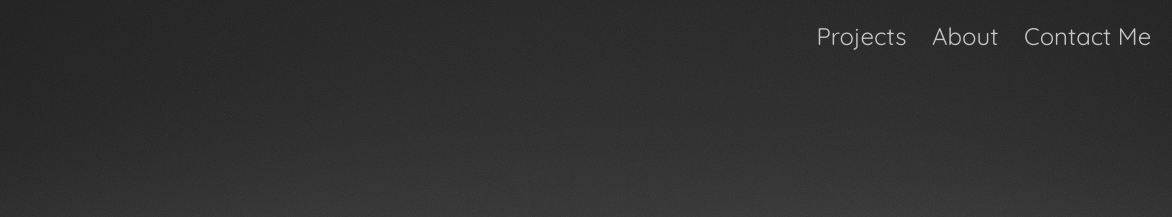
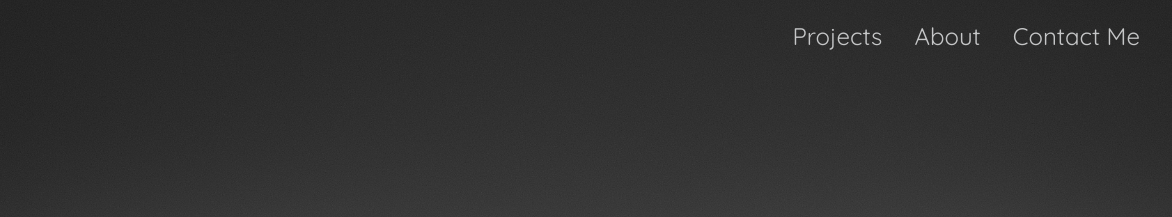
Before and after one commit to kevin-cai-dev/portfolio, a Gatsby site: page / in a window 1280 px wide. Shown: the top 217 px of the page, 108-1280 px from the left. Built offline with nearby package versions, Linux system fonts and the light colour scheme; Gatsby itself is replaced by a stand-in of ours.

Commit message:
modified header spacing for smaller devices

```diff
--- a/src/components/header/navlinks.js
+++ b/src/components/header/navlinks.js
@@ -4,9 +4,8 @@ import styled from 'styled-components'
 
 const NavItem = styled(props => <AnchorLink {...props} />)`
     color: #C5C6C7;
-    margin: 0 1vw;
+    margin: 0 1rem;
     font-family: var(--header-font);
-    font-size: 1.5rem;
     text-decoration: none;
     transition: all 150ms ease-in;
     &:hover {
@@ -29,12 +28,23 @@ const NavItem = styled(props => <AnchorLink {...props} />)`
         border-bottom-style: solid;
         opacity: 0;
     }
+
+    @media only screen and (max-width: 400px) {
+        margin: 0 0.4rem;
+    }
 `
 
 const NavLinks = styled.div`
     margin: 0.5rem;
+    margin-right: 1rem;
     display: flex;
     align-items: center;
+    font-size: 1.5em;
+
+    @media only screen and (max-width: 400px) {
+        font-size: 1.3em;
+        margin-right: 0.4rem;
+    }
 `
 
 
--- a/src/templates/layout.js
+++ b/src/templates/layout.js
@@ -36,11 +36,11 @@ const GlobalStyle = createGlobalStyle`
         --text-font: "Montserrat", "Arial";
         --header-font: "Quicksand", Arial;
 
-        @media only screen and (max-width: 450px) {
+        @media only screen and (max-width: 460px) {
             font-size: 12px;
         }
 
-        @media only screen and (min-width: 450px) and (max-width: 768px) {
+        @media only screen and (min-width: 460px) and (max-width: 768px) {
             font-size: 14px;
         }
 
```
